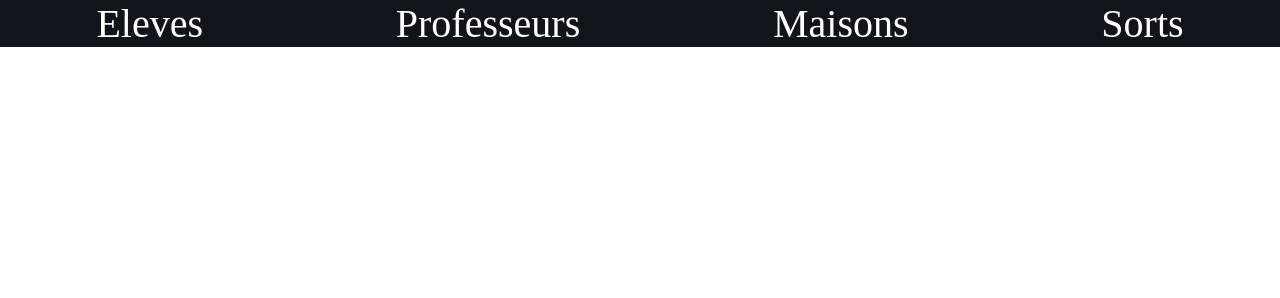
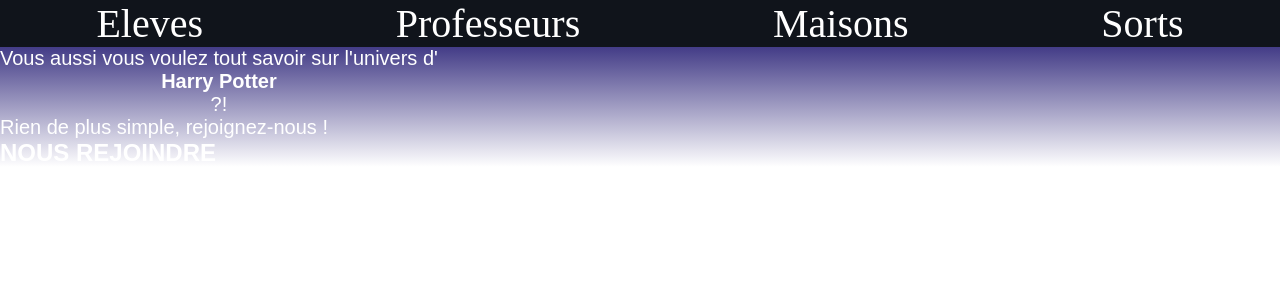
Before and after one commit to seyrogithub/DS_1_WEB, a website: page index.html in a window 1280 px wide. Shown: the top 298 px of the page. Drawn offline with Linux system fonts and the light colour scheme; a web font is replaced by a local one.

Commit message:
rendu final

```diff
--- a/sass/pages/home.scss
+++ b/sass/pages/home.scss
@@ -62,3 +62,20 @@
     background-color: #10141B;
     background-size: 229px;
 }
+
+main #left {
+    background: linear-gradient(180deg, #433C87 0%, rgba(67, 60, 135, 0.00) 100%);
+    display: flex;
+    flex-direction: column;
+    flex-wrap: nowrap;
+    align-items: flex-start;
+}
+main #left h2{
+    display: flex;
+    align-items: center;
+}
+
+main #chapeau {
+    display: flex;
+    align-items: flex-start;
+}
```
Also changed, not shown: styles/style.css, 1 other file.
